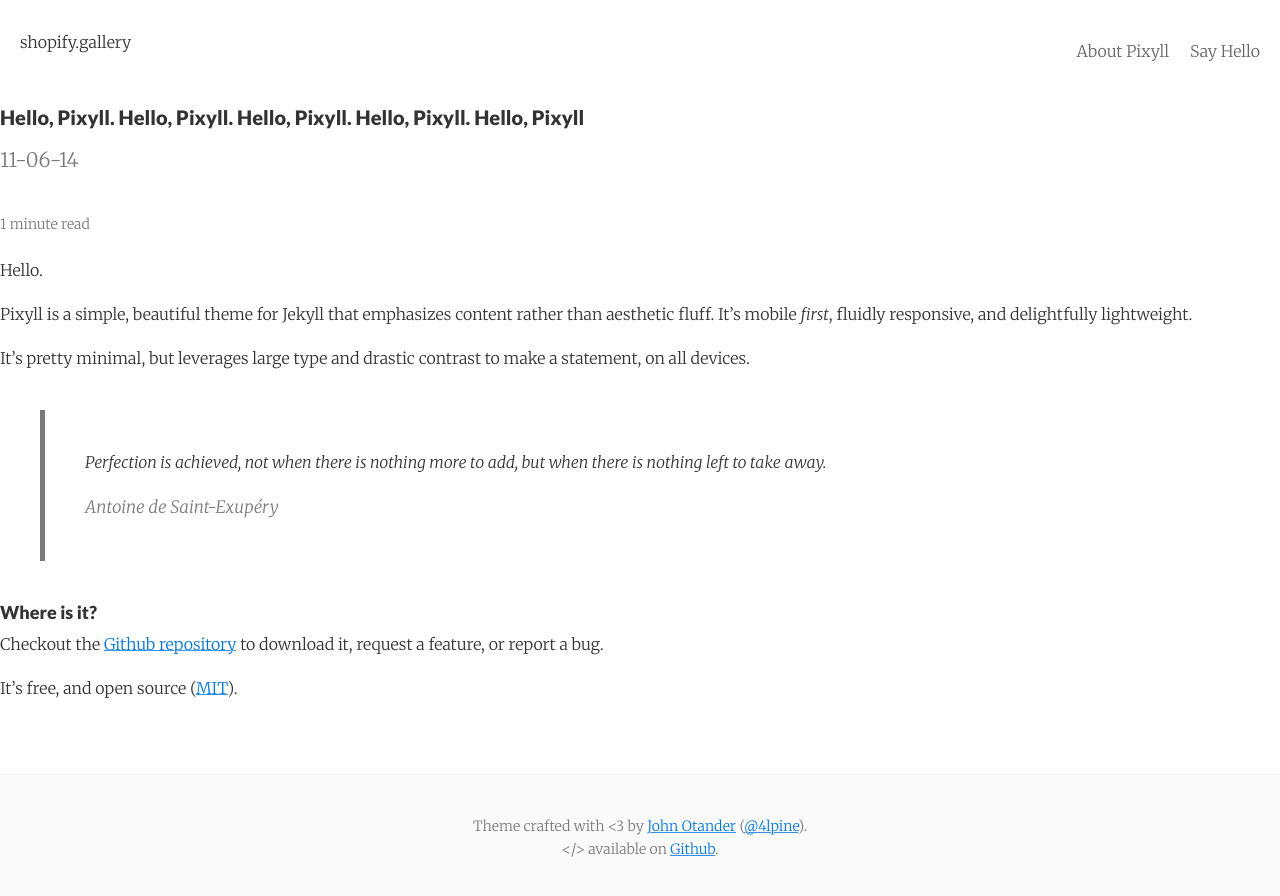
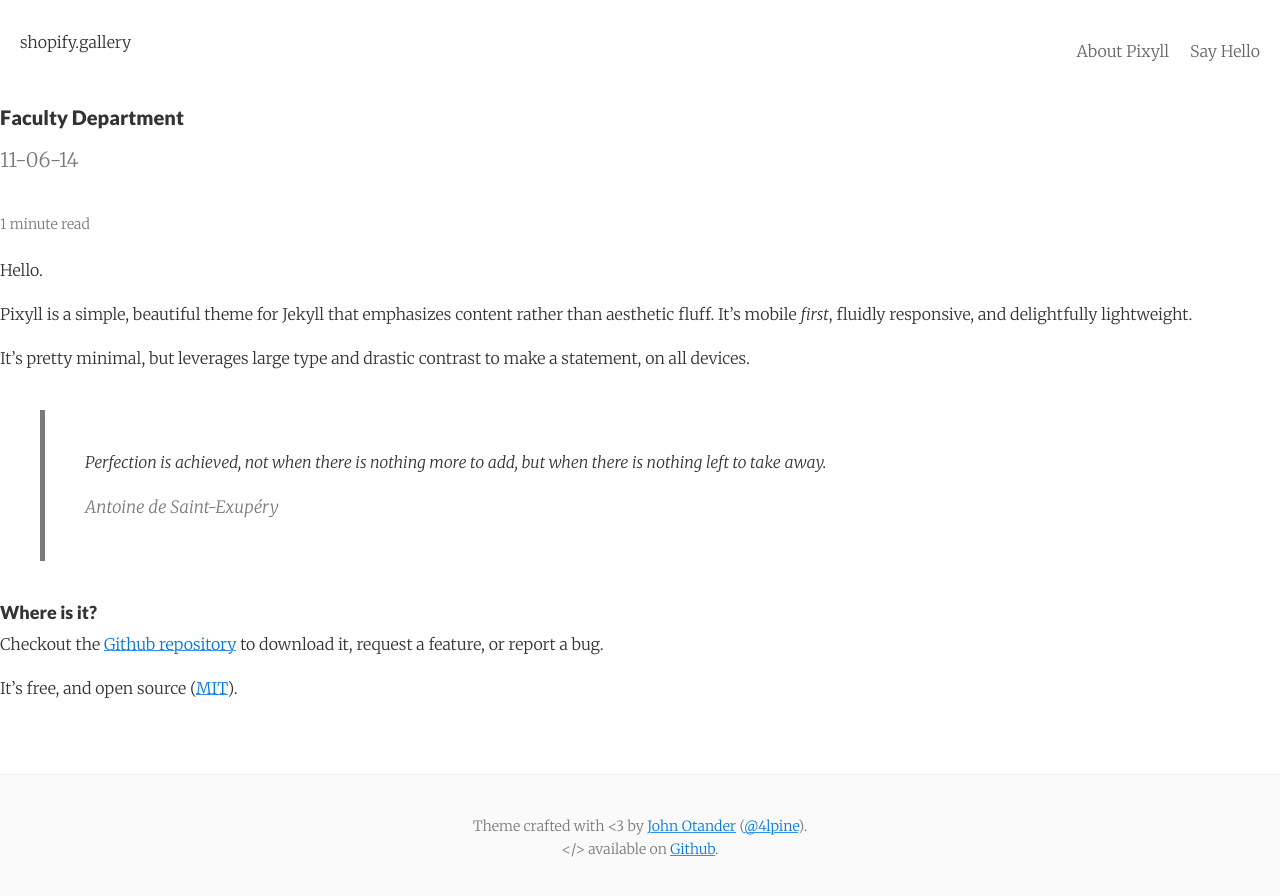
Before and after one commit to dspringate/experiment-two, a Jekyll site: the page built from _posts/2014-06-11-welcome-to-pixyll.markdown, in a window 1280 px wide. Shown: the top 896 px of the page. Built offline with Jekyll 4.4.1, drawn with Linux system fonts in a browser that asks for light colours.

Commit message:
Updated Welcome To Pixyll

```diff
--- a/_posts/2014-06-11-welcome-to-pixyll.markdown
+++ b/_posts/2014-06-11-welcome-to-pixyll.markdown
@@ -1,5 +1,5 @@
 ---
-title: Hello, Pixyll. Hello, Pixyll. Hello, Pixyll. Hello, Pixyll. Hello, Pixyll
+title: Faculty Department
 date: 2014-06-11 15:31:00 Z
 categories:
 - jekyll
```
